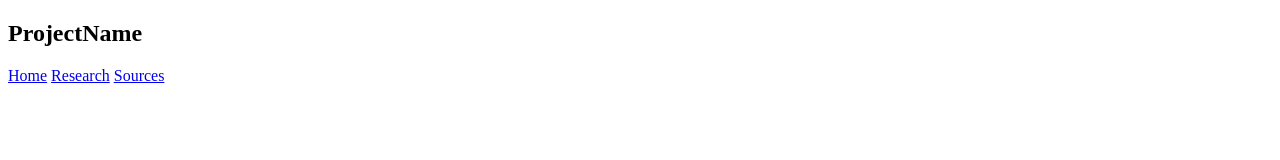
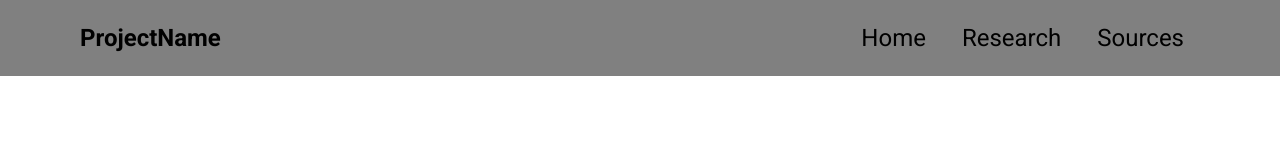
Before and after one commit to LJL7823/DHHS_project, a plain HTML site: page research.html in a window 1280 px wide. Drawn offline with Linux system fonts and the light colour scheme.

Commit message:
Get the other two to not look like a blank page

```diff
--- a/research.html
+++ b/research.html
@@ -4,7 +4,9 @@
     <meta charset="UTF-8" />
     <meta http-equiv="X-UA-Compatible" content="IE=edge" />
     <meta name="viewport" content="width=device-width, initial-scale=1.0" />
-    <title>Document</title>
+    <title>Research</title>
+    <link rel="stylesheet" href="css/global.css" />
+    <link rel="stylesheet" href="css/experience.css" />
   </head>
   <body>
     <nav class="navbar">
```
Also changed, not shown: sources.html (+3 -1 lines).
